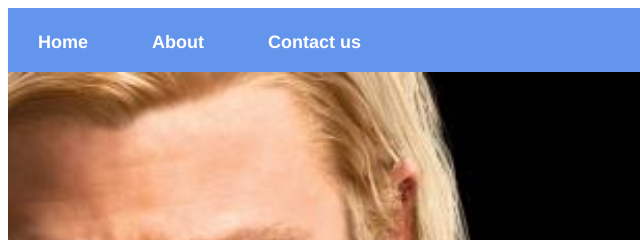
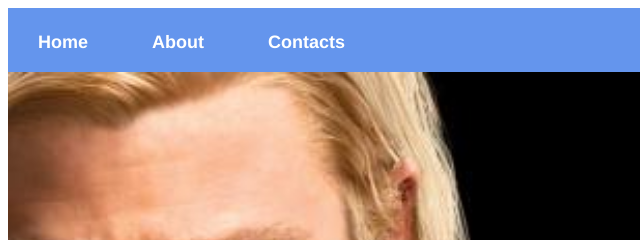
Before and after one commit to NhlakzDaKreator/Example-app, a plain HTML site: page index.html in a window 1280 px wide. Shown: the top 240 px of the page, 0-640 px from the left. Drawn offline with Linux system fonts and the light colour scheme.

Commit message:
Update index.html

```diff
--- a/index.html
+++ b/index.html
@@ -9,7 +9,7 @@
         <div id="menu">
             <a href="index.html">Home</a>
             <a href="about.html">About</a>
-            <a href="contact.html">Contact us</a>
+            <a href="contact.html">Contacts</a>
         </div>
         <div class="gallery">
             <a href="avenger-1.html"><img src="images/avengers_01.jpg" /></a>
```
